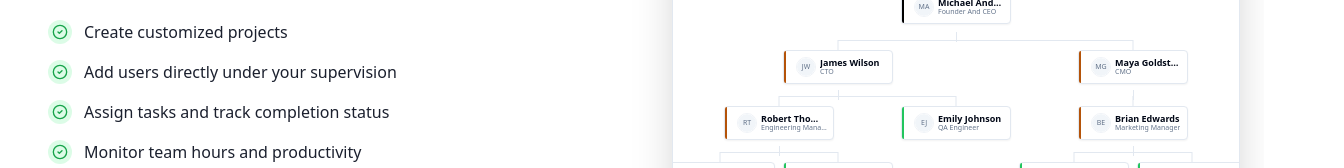
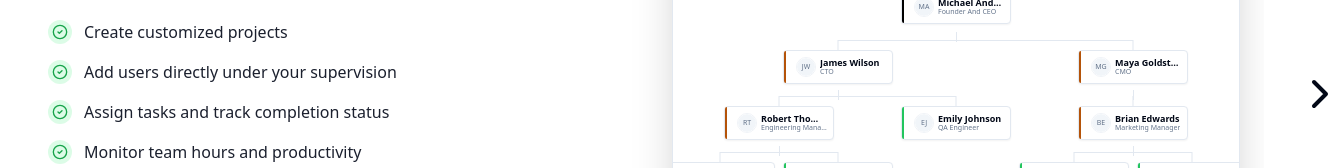
Before and after one commit to AmnonHalili/timetracker, a Next.js app: page / in a window 1280 px wide. Shown: the part 1383-1551 px from the top of the page, 1344 px wide, since content can reach past the window. Built offline with nearby package versions, Linux system fonts and the light colour scheme; no server answers.

Commit message:
Update navigation arrow positioning and cleanup spacing
Adjusted the navigation arrow classes in the Project Management Spotlight section for improved responsive positioning. Also removed unnecessary overflow-x-hidden and cleaned up whitespace in DropdownMenuItem components.

```diff
--- a/components/landing/LandingPageContent.tsx
+++ b/components/landing/LandingPageContent.tsx
@@ -161,20 +161,21 @@ export function LandingPageContent() {
         </section>
 
         {/* Project Management Spotlight */}
-        <section className="py-24 overflow-x-hidden">
+        {/* Project Management Spotlight */}
+        <section className="py-24">
           <div className="container mx-auto px-0 md:px-4 relative">
-            {/* Navigation Arrows - Outside the content, on the sides of the screen - Hidden on mobile */}
+            {/* Navigation Arrows - Responsive positioning: Inside on laptop, Outside on large screens */}
             <button
               onClick={nextSlide}
               aria-label="Previous slide"
-              className={`hidden md:block absolute top-1/2 -translate-y-1/2 z-10 transition-all hover:scale-110 ${isRTL ? 'right-full mr-4' : 'left-full ml-4'}`}
+              className={`hidden md:block absolute top-1/2 -translate-y-1/2 z-10 transition-all hover:scale-110 ${isRTL ? 'left-4 xl:-left-16' : 'right-4 xl:-right-16'}`}
             >
               {isRTL ? <ChevronLeft className="h-12 w-12 text-foreground" /> : <ChevronRight className="h-12 w-12 text-foreground" />}
             </button>
             <button
               onClick={prevSlide}
               aria-label="Next slide"
-              className={`hidden md:block absolute top-1/2 -translate-y-1/2 z-10 transition-all hover:scale-110 ${isRTL ? 'left-full ml-4' : 'right-full mr-4'}`}
+              className={`hidden md:block absolute top-1/2 -translate-y-1/2 z-10 transition-all hover:scale-110 ${isRTL ? 'right-4 xl:-right-16' : 'left-4 xl:-left-16'}`}
             >
               {isRTL ? <ChevronRight className="h-12 w-12 text-foreground" /> : <ChevronLeft className="h-12 w-12 text-foreground" />}
             </button>
```
